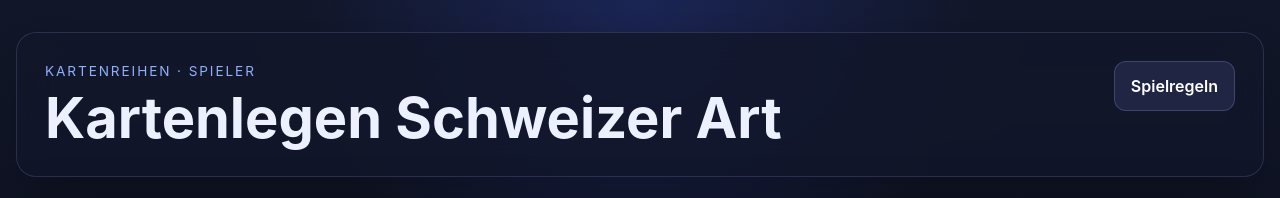
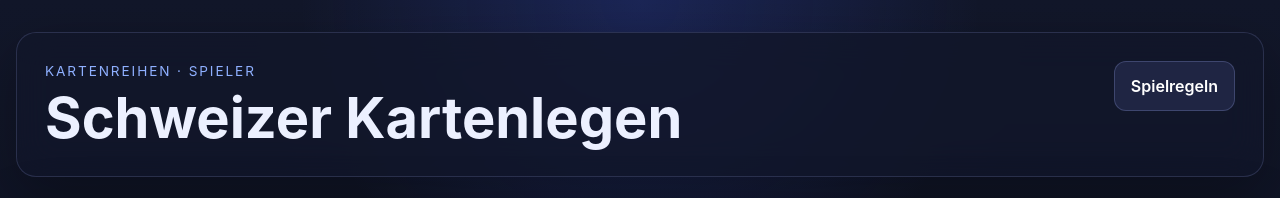
Before and after one commit to dniggeler/game-karteraus, a React (Vite) app in the folder src/client/: page /player in a window 1280 px wide. Shown: the top 198 px of the page. Built offline with nearby package versions, Linux system fonts and the light colour scheme; no server answers.

Commit message:
fix: correct header title in HeroPanel component

```diff
--- a/src/client/src/components/HeroPanel.tsx
+++ b/src/client/src/components/HeroPanel.tsx
@@ -28,7 +28,7 @@ export function HeroPanel({
     <header className="hero-panel">
       <div>
         <p className="eyebrow">{eyebrowLabel}</p>
-        <h1>Kartenlegen Schweizer Art</h1>
+        <h1>Schweizer Kartenlegen</h1>
         {heroCopy ? <p className="hero-copy">{heroCopy}</p> : null}
       </div>
       <div className="hero-actions">
```
